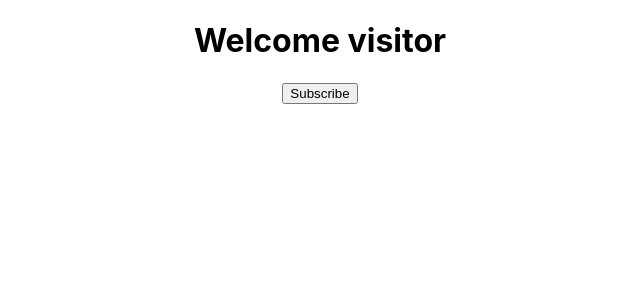
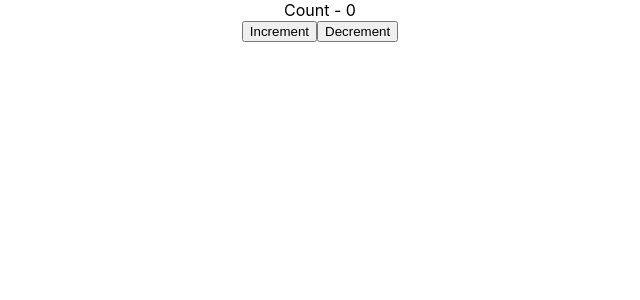
Before and after one commit to furkanksl/Learning-ReactJs, a React (Create React App) app: page / in a window 1280 px wide. Shown: the top 300 px of the page, without its empty margins (320-960 px from the left). Built offline with nearby package versions, Linux system fonts and the light colour scheme.

Commit message:
setState sample

```diff
--- a/src/App.js
+++ b/src/App.js
@@ -5,12 +5,16 @@ import { Greet } from './components/Greet';
 import Welcome from './components/Welcome';
 import Hello from './components/Hello';
 import Message from './components/Message';
+import Counter from './components/Counter';
 
 function App() {
   return (
     <div className="App">
+      <Counter />
+
+      {/*
       <Message />
-      {/*<Greet name="furkan" heroName="Batman" >
+      <Greet name="furkan" heroName="Batman" >
       <p>This is children props 1</p>
       </Greet>
       <Greet name="fatih" heroName="Deadpol" >
--- /dev/null
+++ b/src/components/Counter.js
@@ -0,0 +1,38 @@
+import React, { Component } from 'react'
+
+export class Counter extends Component {
+    constructor(props) {
+        super(props)
+
+        this.state = {
+             count : 0
+        }
+    }
+    increment(){
+        this.setState({
+            count : this.state.count + 1
+        })
+    }
+    decrement(){
+        this.setState({
+            count : this.state.count - 1
+        })
+    }
+    render() {
+        return (
+            <div>
+                <div>
+                Count - {this.state.count}
+                </div>
+                <button onClick = {() => this.increment()} >
+                    Increment
+                </button>
+                <button onClick = {() => this.decrement()} >
+                    Decrement
+                </button>
+            </div>
+        )
+    }
+}
+
+export default Counter;
```
